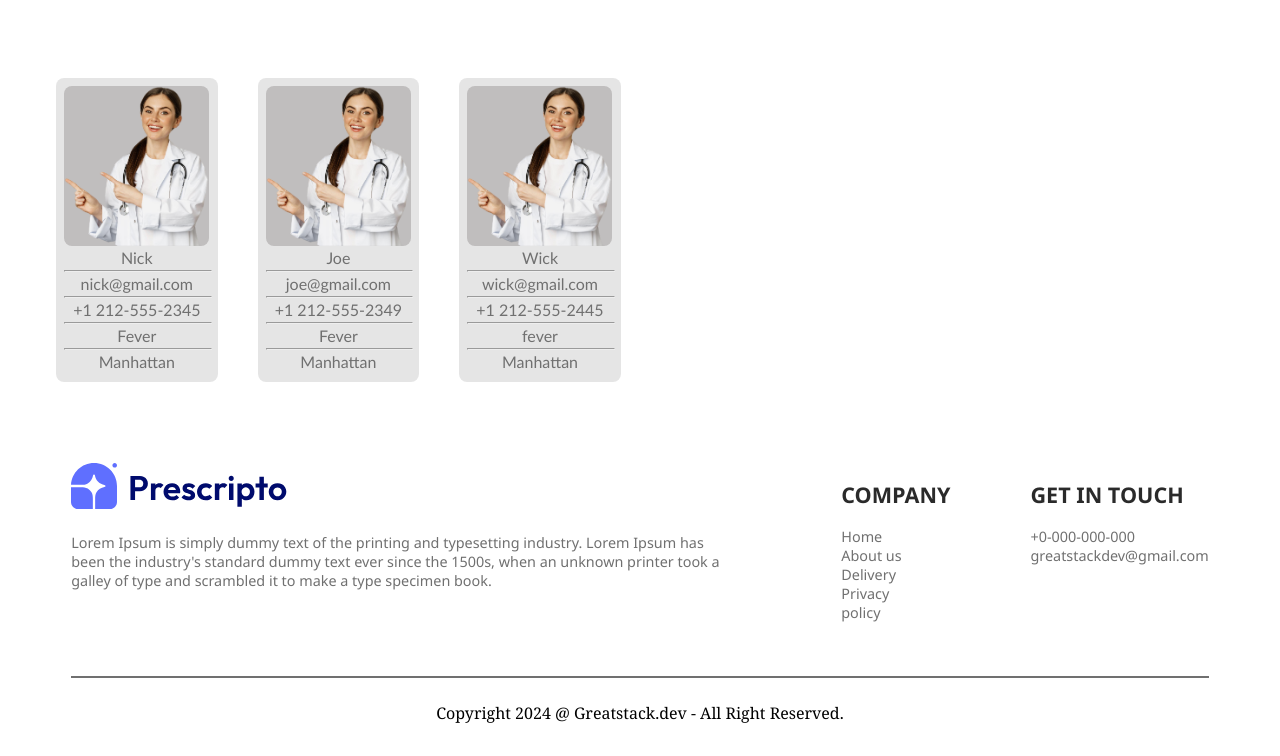
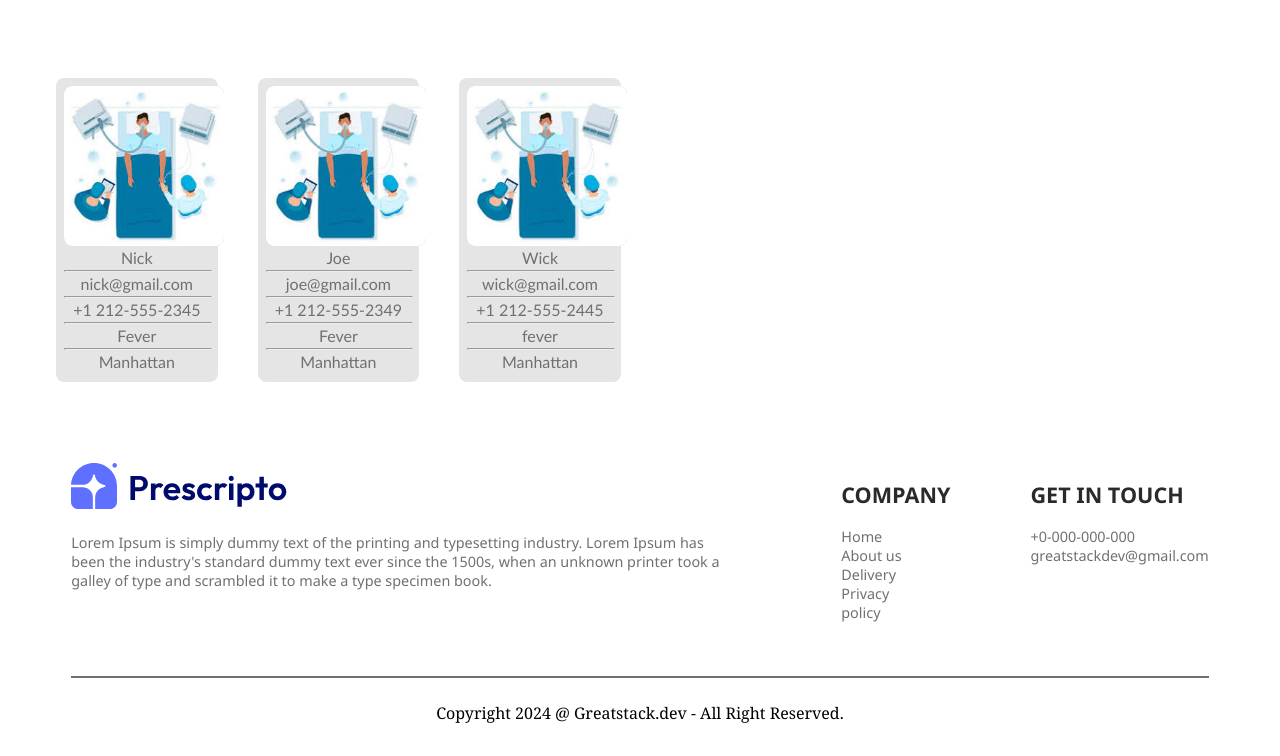
Before and after one commit to MKS-24/Hospital_Management_System, a plain HTML site: page viewpatient.html in a window 1280 px wide. Shown: the part 116-872 px from the top of the page. Drawn offline with Linux system fonts and the light colour scheme.

Commit message:
Update viewpatient.html

```diff
--- a/viewpatient.html
+++ b/viewpatient.html
@@ -30,7 +30,7 @@
     </div>
     <section class="view-patient-main">
         <div class="card">
-            <img class="card-pic" src="lady.png" alt="">
+            <img class="card-pic" src="patient2.jpeg" alt="">
             <p class="card-para">Nick</p>
             <hr>
             <p class="card-para">nick@gmail.com</p>
@@ -44,7 +44,7 @@
 <!--             <p class="card-para">03111222333</p> -->
         </div>
         <div class="card">
-            <img class="card-pic" src="lady.png" alt="">
+            <img class="card-pic" src="patient2.jpeg" alt="">
             <p class="card-para">Joe</p>
             <hr>
             <p class="card-para">joe@gmail.com</p>
@@ -58,7 +58,7 @@
 <!--             <p class="card-para">03111222333</p> -->
         </div>
         <div class="card">
-            <img class="card-pic" src="lady.png" alt="">
+            <img class="card-pic" src="patient2.jpeg" alt="">
             <p class="card-para">Wick</p>
             <hr>
             <p class="card-para">wick@gmail.com</p>
```
